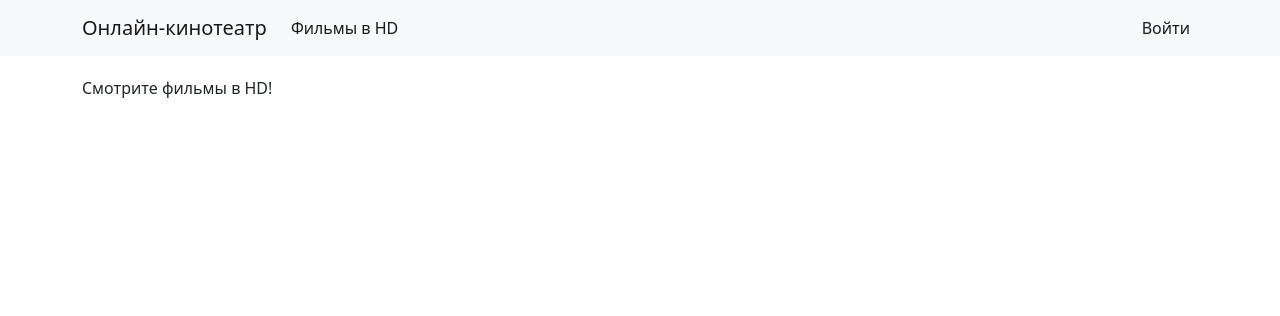
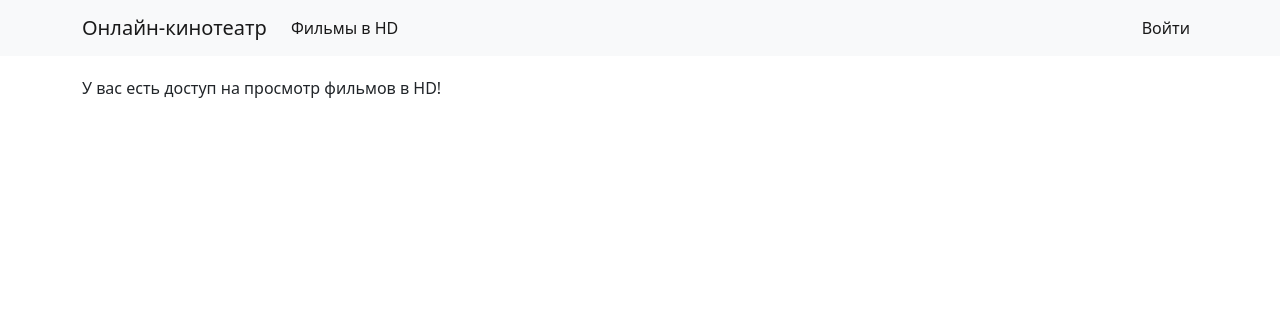
Before and after one commit to mikhail349/graduate_work, a Django app: template app/ui/templates/ui/hd_movies.html in a window 1280 px wide. Shown: the top 316 px of the page. Run offline with Django 3.2, Linux system fonts and the light colour scheme; the template is opened without the code that fills it, so the values that code supplies are empty.

Commit message:
Update hd_movies.html

```diff
--- a/app/ui/templates/ui/hd_movies.html
+++ b/app/ui/templates/ui/hd_movies.html
@@ -2,6 +2,6 @@
 
 {% block content %}
     <div class="container-lg">
-        Смотрите фильмы в HD!
+        У вас есть доступ на просмотр фильмов в HD!
     </div>
 {% endblock  %}
```
